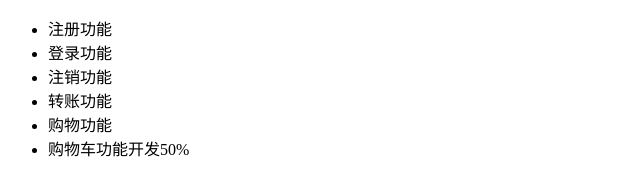
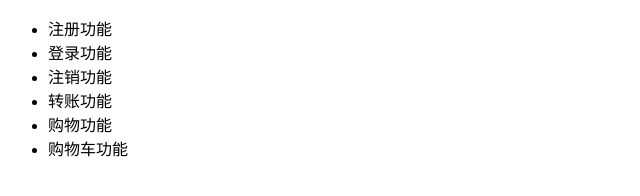
Before and after one commit to ckllyl/dbhot, a plain HTML site: page index.html in a window 1280 px wide. Shown: the full height of the page, 0-640 px from the left. Drawn offline with Linux system fonts and the light colour scheme.

Commit message:
功能开发完毕

```diff
--- a/index.html
+++ b/index.html
@@ -11,7 +11,7 @@
     <li>注销功能</li>
     <li>转账功能</li>
     <li>购物功能</li>
-    <li>购物车功能开发50%</li>
+    <li>购物车功能</li>
 </ul>
 </body>
 </html>
```
